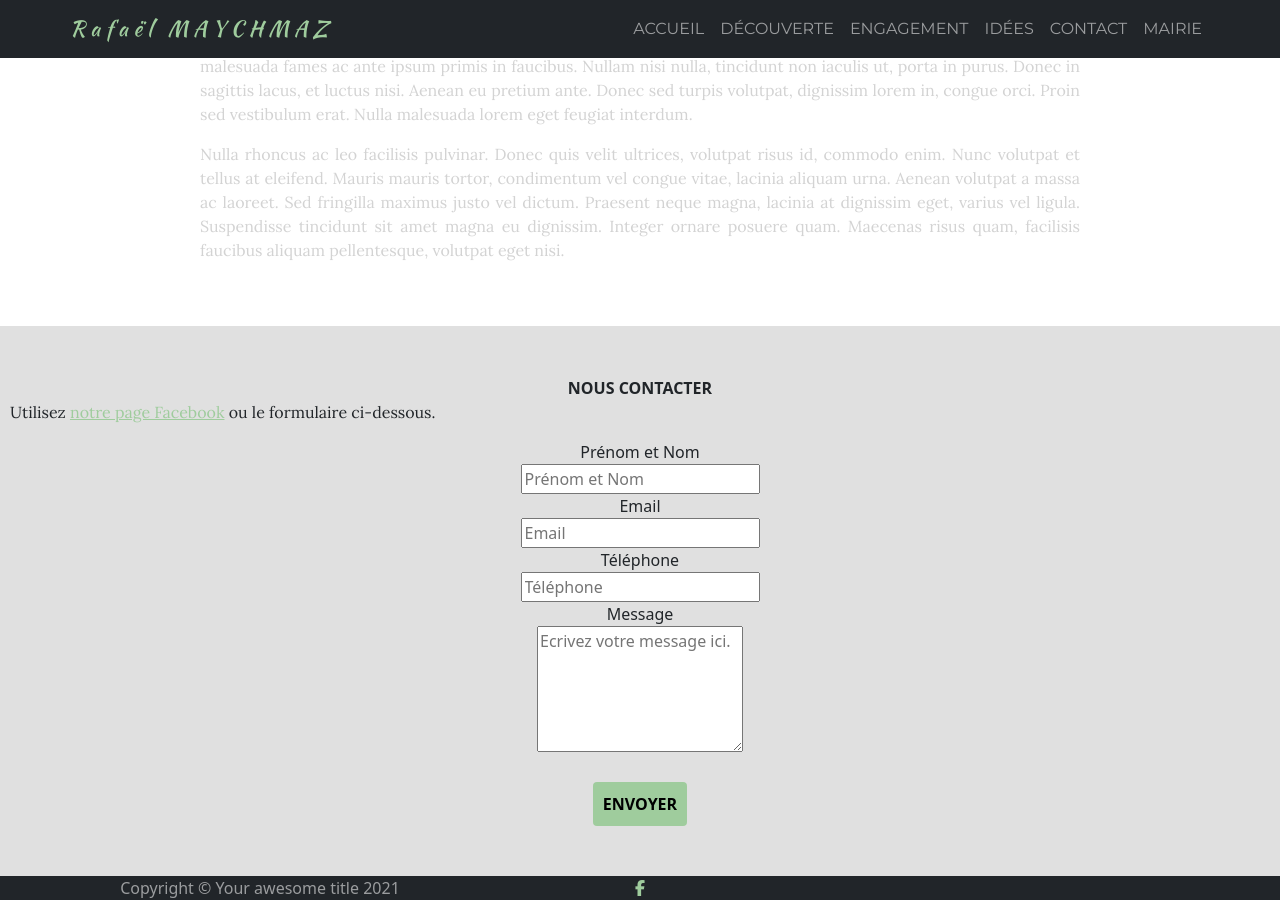
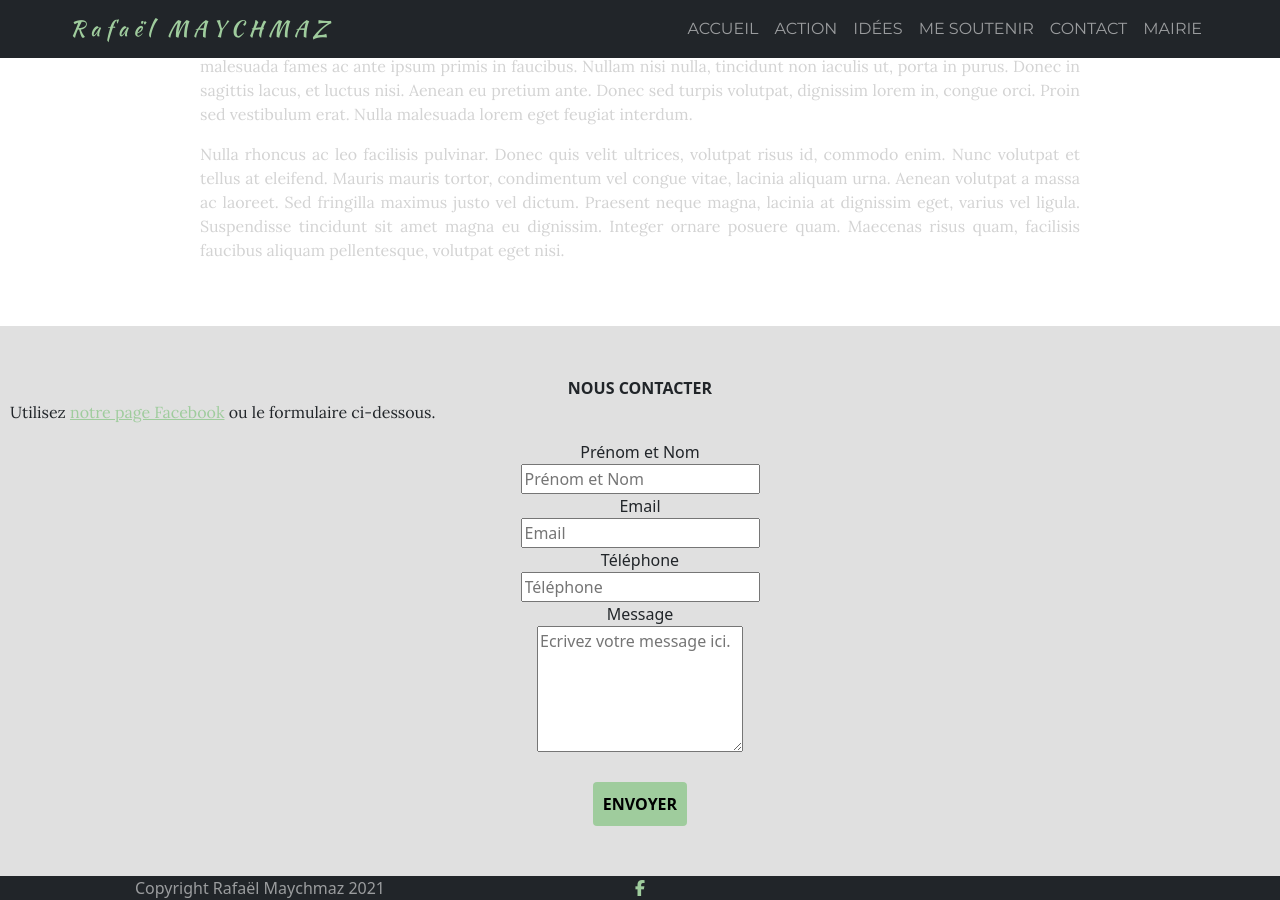
Before and after one commit to RafaelMaychmaz/rafaelmaychmaz_politique, a Jekyll site: the page built from test.md, in a window 1280 px wide and 900 px high, scrolled down 18346 px. Built offline with Jekyll 4.4.1, drawn with Linux system fonts in a browser that asks for light colours; nearby versions of some CDN libraries.

Commit message:
Start sommaire

```diff
--- a/_config.yml
+++ b/_config.yml
@@ -18,7 +18,7 @@
 # You can create any custom variable you would like, and they will be accessible
 # in the templates via {{ site.myvariable }}.
 
-title: Your awesome title
+title: Site officiel de Rafael Maychmaz
 email: your-email@example.com
 description: >- # this means to ignore newlines until "baseurl:"
   Write an awesome description for your new site here. You can edit this
--- a/_includes/rm_post_footer.html
+++ b/_includes/rm_post_footer.html
@@ -4,11 +4,11 @@
       <div class="row align-items-center">
         <!-- Copyright -->
         <div class="col-md-4" style="margin: auto; text-align: center;">
-          <span class="copyright">Copyright &copy; {{ site.title }} {{ 'now' | date: "%Y" }}</span>
+          <span class="copyright">Copyright Rafaël Maychmaz {{ 'now' | date: "%Y" }}</span>
         </div>
         <!-- Social Media -->
         <div class="col-md-4" style="margin: auto; text-align: center;">
-          <a href="https://facebook.com/30000clodoaldiens" style="margin: auto; text-align: center; color: #9fcc9d; text-decoration: none">
+          <a href="https://www.facebook.com/rafaelmaychmaz" style="margin: auto; text-align: center; color: #9fcc9d; text-decoration: none">
             <i class="fab fa-facebook-f" aria-hidden="true"></i>
           </a>
         </div>
--- a/_includes/rm_post_navbar.html
+++ b/_includes/rm_post_navbar.html
@@ -27,13 +27,13 @@
           <a class="nav-link" href="/">ACCUEIL</a>
         </li>
         <li class="mainNav_li">
-          <a class="nav-link" href="/decouverte.html">DÉCOUVERTE</a>
+          <a class="nav-link" href="/action.html" title="Mon action d'élu local">ACTION</a>
         </li>
         <li class="mainNav_li">
-          <a class="nav-link" href="#">ENGAGEMENT</a>
+          <a class="nav-link" href="/idees.html" title="Mes propositions pour Saint-Cloud">IDÉES</a>
         </li>
         <li class="mainNav_li">
-          <a class="nav-link" href="#">IDÉES</a>
+          <a class="nav-link" href="#">ME SOUTENIR</a>
         </li>
         <li class="mainNav_li">
           <a class="nav-link" href="#">CONTACT</a>
```
Also changed, not shown: action.md (added, +17 -0 lines), idees.md (added, +15 -0 lines), assets/img/action/thumbnail.png (added), assets/img/idees/thumbnail.jpg (added), assets/img/idees/thumbnail3.jpg (added), 1 other file.
